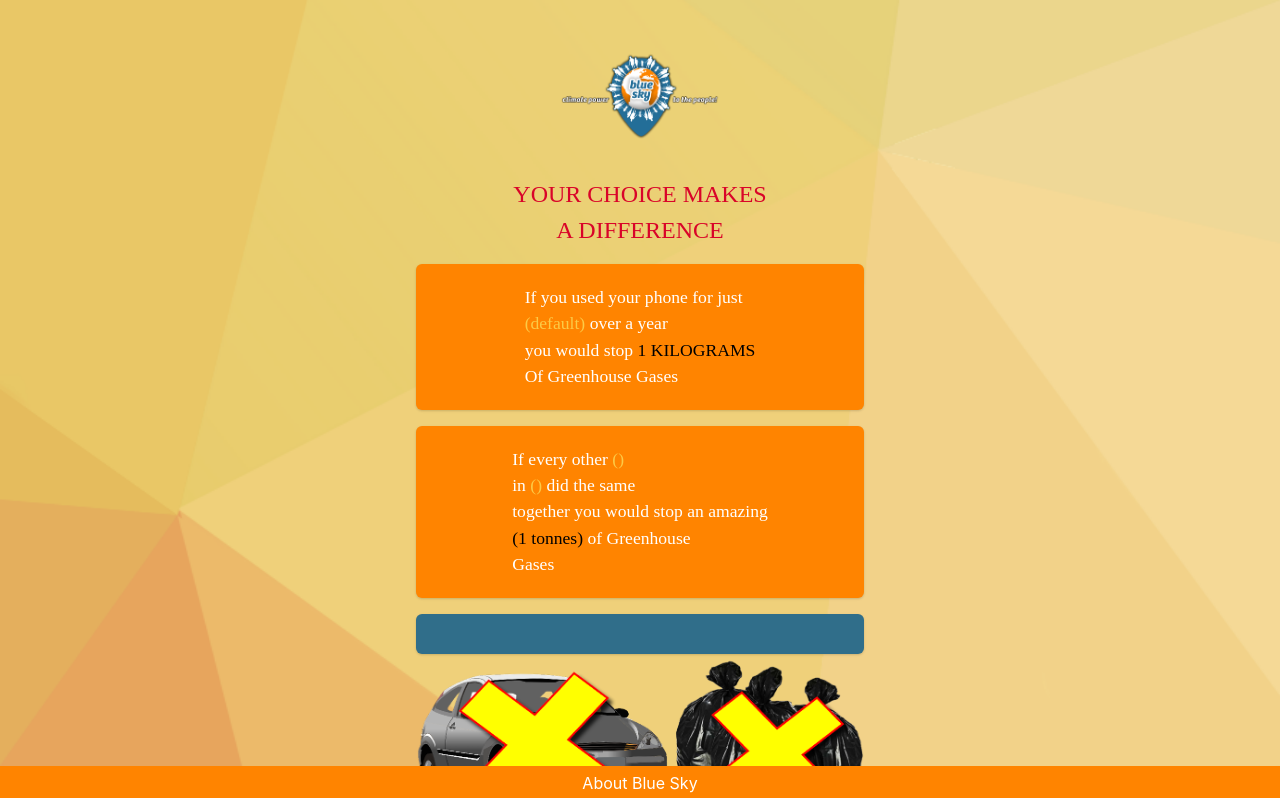
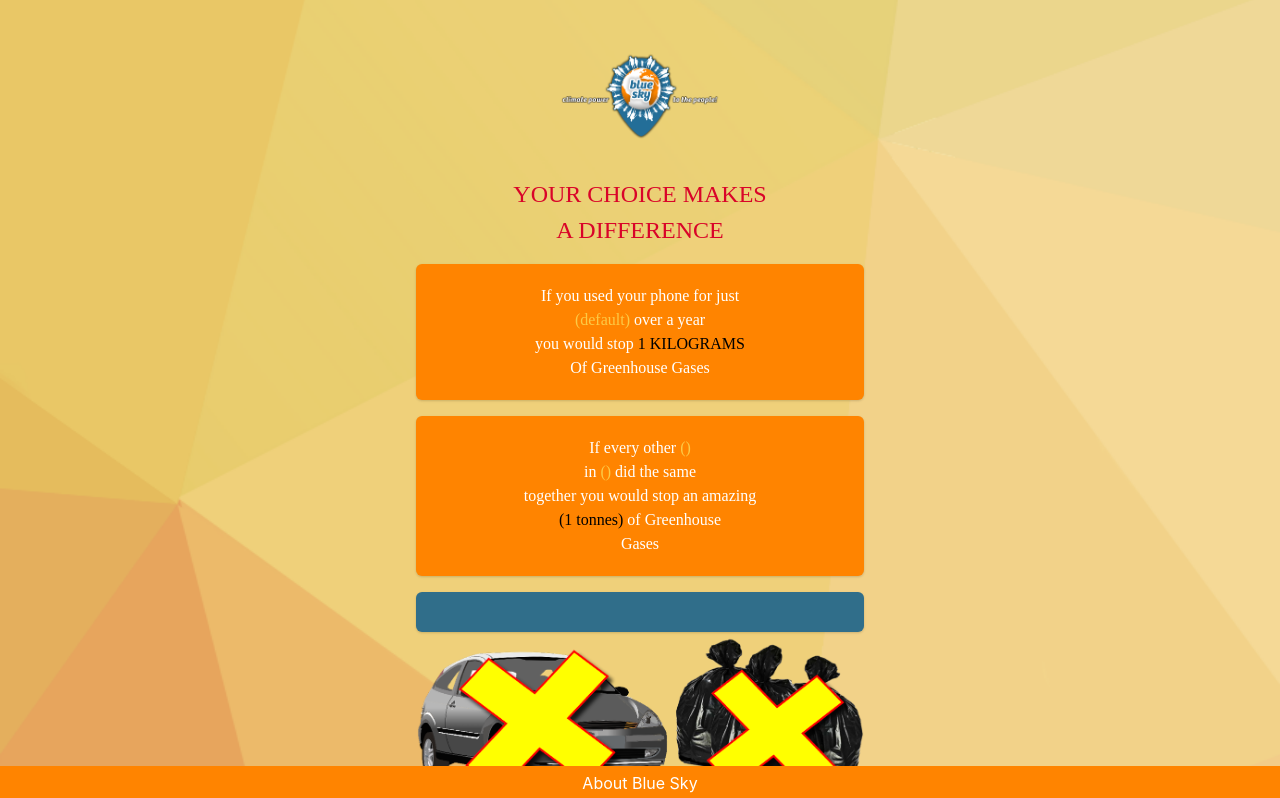
Before and after one commit to Emeka207ja/greenhouse, a Next.js app: page /pagesix in a window 1280 px wide. Shown: the top 798 px of the page. Built offline with nearby package versions, Linux system fonts and the light colour scheme.

Commit message:
screen six data filled in

```diff
--- a/src/Components/PageSix.tsx
+++ b/src/Components/PageSix.tsx
@@ -68,10 +68,12 @@ export const PageSix: React.FC = () => {
                 color={"white"}
             >
                 <CardBody
-                    fontSize={"1.1rem"}
+                    fontSize={"1rem"}
                 >
                     <Center>
-                        <Box>
+                        <Box
+                            textAlign={"center"}
+                        >
                             <Text>If you used your phone for just</Text>
                             <Text>
                                 <span style={{ color: "#fcca46" }}>({time}) { ""}</span>
@@ -95,10 +97,12 @@ export const PageSix: React.FC = () => {
                 color={"white"}
             >
                 <CardBody
-                    fontSize={"1.1rem"}
+                    fontSize={"1rem"}
                 >
                     <Center>
-                        <Box>
+                        <Box
+                            textAlign={"center"}
+                        >
                             <Text>If every other <span style={{ color: "#fcca46" }}>({sch})</span></Text>
                             <Text>
                                 <span>in</span> {""}
```
